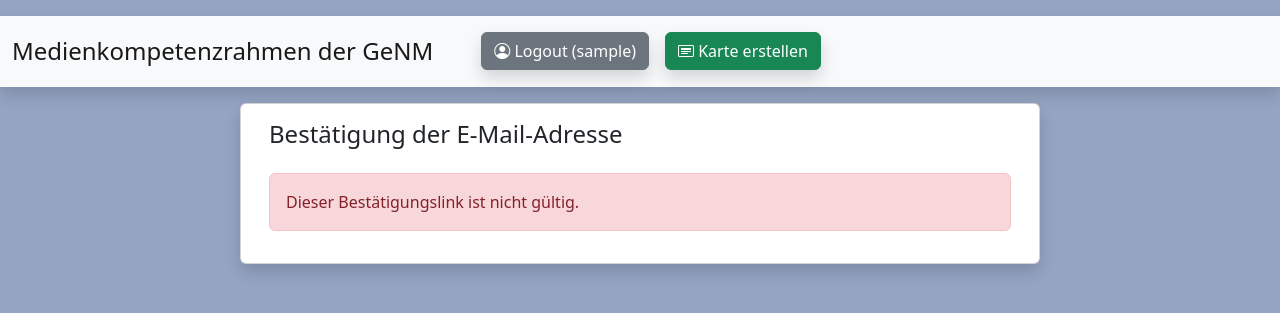
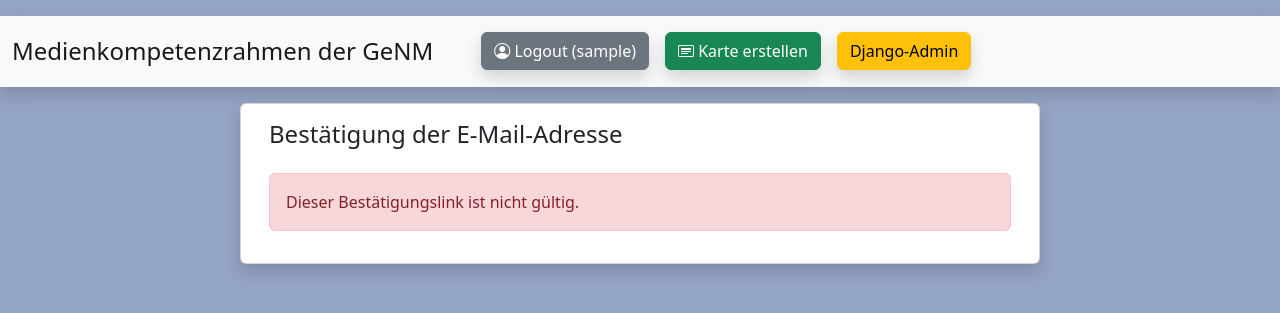
Before and after one commit to pyphil/MKR, a Django app: page /accounts/confirm_email/1/ in a window 1280 px wide. Shown: the top 313 px of the page. Run offline with Django 4.2, Linux system fonts and the light colour scheme; the visitor is signed in with stand-in values (Sample User, id 1); data comes from the database, SQL or seed files in the repository; some libraries are stand-ins or nearby versions.

Commit message:
Django-Admin button

```diff
--- a/mkr/templates/base.html
+++ b/mkr/templates/base.html
@@ -42,6 +42,9 @@
                 {% if request.path != "/karte/" %}
                   <a class="btn btn-success ms-3 shadow" href="{% url 'karte' %}"><i class="bi bi-card-heading"></i> Karte erstellen</a>
                 {% endif %}
+                {% if user.is_staff %}
+                  <a class="btn btn-warning ms-3 shadow" href="/admin/">Django-Admin</a>
+                {% endif %}
               {% else %}
                 <a class="btn btn-secondary shadow" href="/accounts/login/?next={{ request.get_full_path|urlencode }}"><i class="bi bi-person-circle"></i> Login</a>
                 <a class="btn btn-secondary shadow ms-3" href="/accounts/register/"><i class="bi bi-caret-right-fill"></i> Registrieren</a>
```
